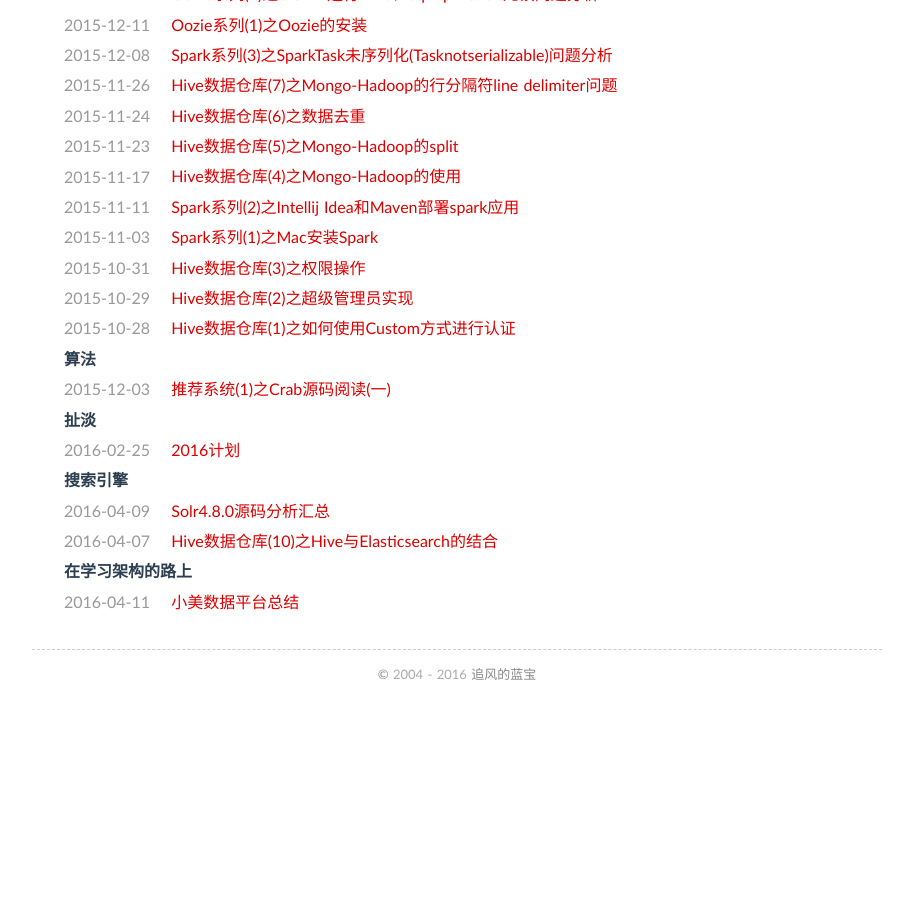
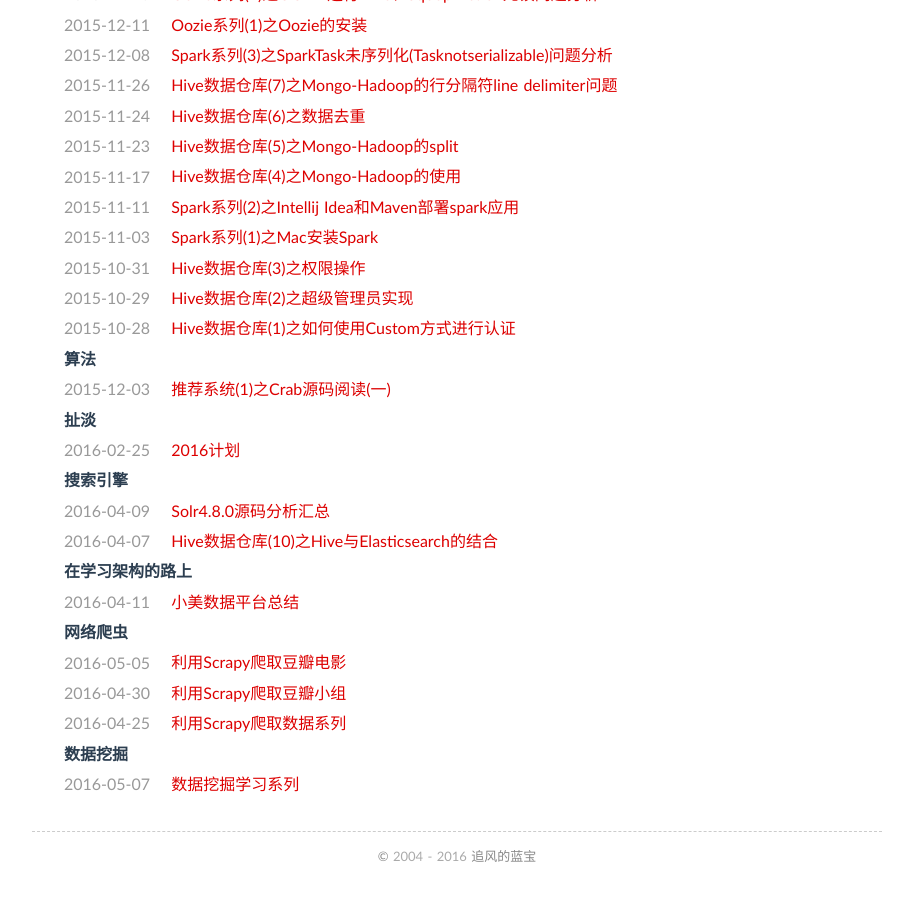
Before and after one commit to luyee/lamborryan.github.io, a Jekyll site: the page built from categories/index.md, in a window 1280 px wide and 900 px high, scrolled down 1245 px. Shown: the whole window, without its empty margins (183-1096 px from the left). Built offline with Jekyll 4.4.1, drawn with Linux system fonts in a browser that asks for light colours; before the commit the page ends 1963 px from its top, so only the background shows below that.

Commit message:
no message

```diff
--- /dev/null
+++ b/_posts/2016/2016-04-25-scrapy-collect.md
@@ -0,0 +1,29 @@
+---
+layout: post
+title: 利用Scrapy爬取数据系列
+date: 2016-04-25 18:30:00
+categories: 网络爬虫
+tags: Scrapy
+---
+
+## 简介
+
+最近在学习数据挖掘算法, 进行数据挖掘当然需要先有数据。 真巧一直以来都对爬虫比较感兴趣, 所以就萌生了利用爬虫自己来抓取数据, 然后用数据挖掘算法来玩数据。
+
+Python的开源界有个鼎鼎大名的爬虫项目Scrapy。 它是一套基于基于Twisted的异步处理框架，纯python实现的爬虫框架，用户只需要定制开发几个模块就可以轻松的实现一个爬虫，用来抓取网页内容以及各种图片，非常之方便。所以本系列文章就是基于Scrapy来实现各种爬虫的。
+
+本文系列的所有爬虫代码都在我github项目[Creeper](<https://github.com/lamborryan/Creeper>)
+
+## 目录
+
+* [利用Scrapy爬取豆瓣小组](<http://www.lamborryan.com/scrapy-douban-group/>)
+* [利用Scrapy爬取豆瓣电影](<http://www.lamborryan.com/scrapy-douban-movie/>)
+
+
+本文完
+
+
+
+* 原创文章，转载请注明： 转载自[Lamborryan](<http://www.lamborryan.com>)，作者：[Ruan Chengfeng](<http://www.lamborryan.com/about/>)
+* 本文链接地址：[http://www.lamborryan.com/scrapy-collect](<http://www.lamborryan.com/scrapy-collect>)
+* 本文基于[署名2.5中国大陆许可协议](<http://creativecommons.org/licenses/by/2.5/cn/>)发布，欢迎转载、演绎或用于商业目的，但是必须保留本文署名和文章链接。 如您有任何疑问或者授权方面的协商，请邮件联系我。
--- /dev/null
+++ b/_posts/2016/2016-04-30-scrapy-douban-group.md
@@ -0,0 +1,7 @@
+---
+layout: post
+title: 利用Scrapy爬取豆瓣小组
+date: 2016-04-30 18:30:00
+categories: 网络爬虫
+tags: Scrapy
+---
--- /dev/null
+++ b/_posts/2016/2016-05-05-scrapy-douban-movie.md
@@ -0,0 +1,7 @@
+---
+layout: post
+title: 利用Scrapy爬取豆瓣电影
+date: 2016-05-05 18:30:00
+categories: 网络爬虫
+tags: Scrapy
+---
--- /dev/null
+++ b/_posts/2016/2016-05-07-datamining-collect.md
@@ -0,0 +1,23 @@
+---
+layout: post
+title: 数据挖掘学习系列
+date: 2016-05-07 18:30:00
+categories: 数据挖掘
+tags: 数据挖掘
+---
+
+## 简介
+
+最近在学习数据挖掘算法, 进行数据挖掘当然需要先有数据。于是我就使用Scrapy来爬取需要的数据, 爬虫有关代码在项目[Creeper](<https://github.com/lamborryan/Creeper>)。 有了数据, 通过自己写demo来加深对数据挖掘算法的认识, demo的代码托管在[MLStudy](<https://github.com/lamborryan/MLStudy>). 它是基于Jupyter实现的。
+
+## 目录
+
+
+
+本文完
+
+
+
+* 原创文章，转载请注明： 转载自[Lamborryan](<http://www.lamborryan.com>)，作者：[Ruan Chengfeng](<http://www.lamborryan.com/about/>)
+* 本文链接地址：[http://www.lamborryan.com/datamining-collect/](<http://www.lamborryan.com/datamining-collect/>)
+* 本文基于[署名2.5中国大陆许可协议](<http://creativecommons.org/licenses/by/2.5/cn/>)发布，欢迎转载、演绎或用于商业目的，但是必须保留本文署名和文章链接。 如您有任何疑问或者授权方面的协商，请邮件联系我。
--- a/archive/index.md
+++ b/archive/index.md
@@ -4,6 +4,15 @@ layout: page
 comments: no
 ---
 
+## [利用Scrapy爬取数据系列](<http://www.lamborryan.com/scrapy-collect>)
+
+* Scrapy是一套基于基于Twisted的异步处理框架，纯python实现的爬虫框架，用户只需要定制开发几个模块就可以轻松的实现一个爬虫，用来抓取网页内容以及各种图片，非常之方便.
+* 本系列文章使用Scrapy来实现各种爬虫爬取所需数据, 便于后续进行数据挖掘。代码托管在[Creeper](<https://github.com/lamborryan/Creeper>)。
+
+## [数据挖掘学习系列](<http://www.lamborryan.com/datamining-collect/>)
+
+* 基于Python自己实现数据挖掘算法demo, 利用爬虫爬取的数据来加深数据挖掘的理解。
+* 本系列文章托管在[MLStudy](<https://github.com/lamborryan/MLStudy>)。
 
 ## [Solr4.8.0源码分析系列](<http://www.lamborryan.com/solr-4.8.0>)
 
```
